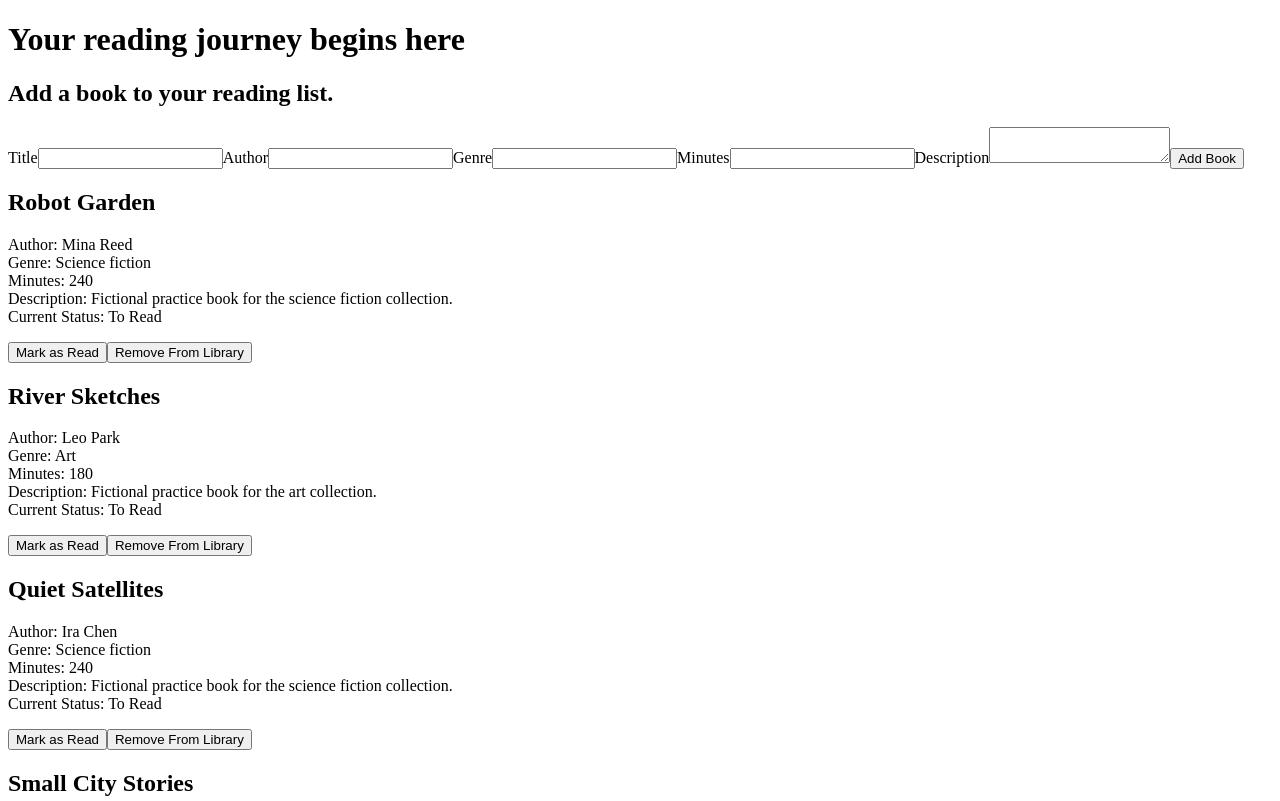
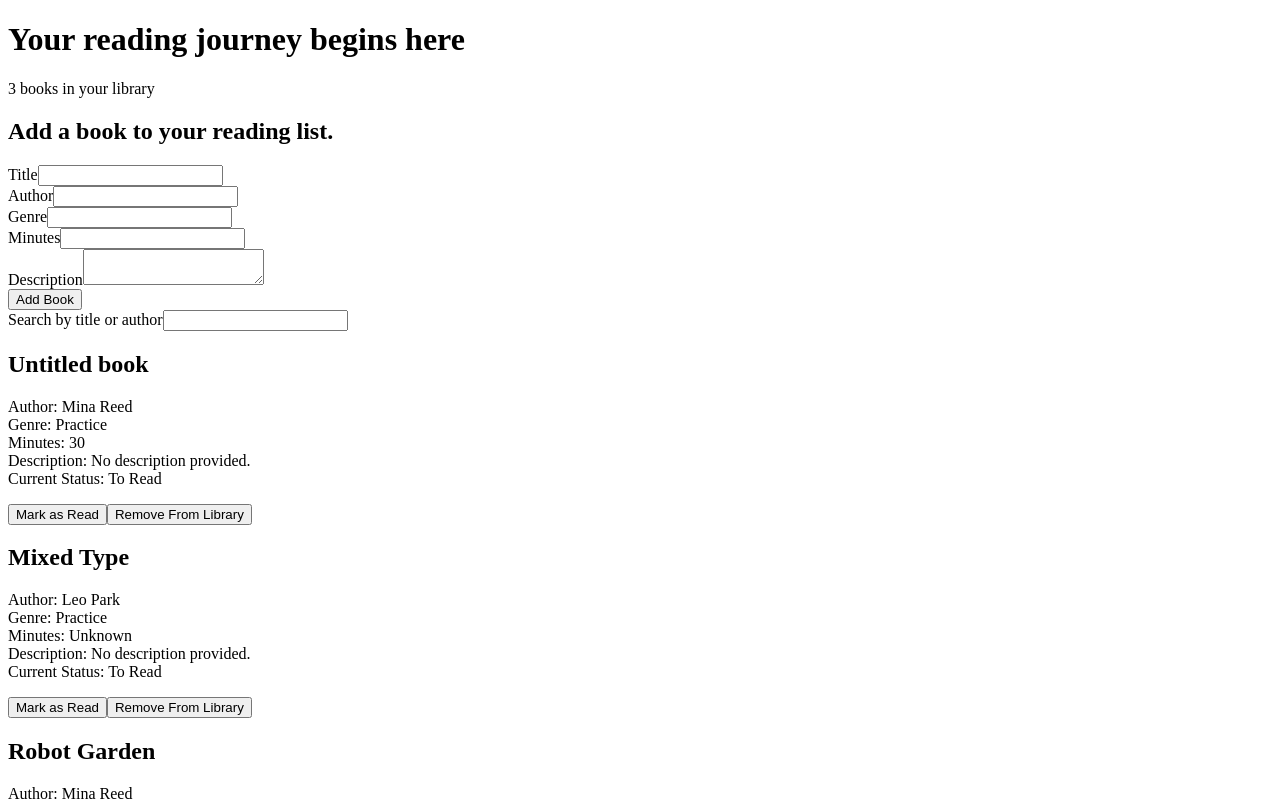
Before and after one commit to javiarnd/cs300-assignment-4, a React (Vite) app: page / in a window 1280 px wide. Shown: the top 801 px of the page. Built offline with nearby package versions, Linux system fonts and the light colour scheme.

Commit message:
feat: functions implemented to deal with edge case data, this is also the first complete working version

```diff
--- a/src/App.jsx
+++ b/src/App.jsx
@@ -3,15 +3,52 @@ import books from '../data/books.json';
 import BookList from './BookList';
 import { useState } from 'react';
 import BookForm from './BookForm';
+import SearchFilter from './SearchFilter';
+import Header from './Header';
+import emptyData from '../data/empty.json';
+import incompleteData from '../data/incomplete.json';
+import boundaryData from '../data/boundary-records.json';
 
-const initialBooks = books.map((book) => ({
-  ...book,
-  status: "To Read"
-}));
+//const sourceData = books;
+//const sourceData = emptyData;
+//const sourceData = incompleteData;
+const sourceData = boundaryData;
+
+function toTitleCase(text) {
+  return text.trim().toLowerCase().split(' ').map((word) => word.charAt(0).toUpperCase() + word.slice(1)).join(' ');
+}
+
+function cleanBook(book) {
+  const minutes = Number(book.minutes);
+
+  return {
+    id: book.id,
+    title: toTitleCase(String(book.title ?? '')) || 'Untitled book',
+    creator: toTitleCase(String(book.creator ?? '')) || 'Unknown author',
+    category: toTitleCase(String(book.category ?? '')) || 'General',
+    minutes: Number.isInteger(minutes) && minutes > 0 ? minutes : 'Unknown',
+    description: String(book.description ?? '').trim() || 'No description provided.',
+    status: 'To Read',
+  };
+}
+
+
+const initialBooks = sourceData.map(cleanBook);
 
 export default function App() {
 
 const [books, setBooks] = useState(initialBooks);
+const [searchText, setSearchText] = useState('');
+
+const search = searchText.trim().toLowerCase();
+  const visibleBooks = books.filter((book) =>
+    (book.title || '').toLowerCase().includes(search) ||
+    (book.creator || '').toLowerCase().includes(search)
+  );
+
+function handleFocusForm() {
+  document.getElementById('title').focus();
+}
 
 function handleRemoveBook(id) {
   setBooks(books.filter((book) => book.id !== id));
@@ -55,14 +92,19 @@ function handleAddBook(newBook){
 
   return (
     <main>
-      <h1>Your reading journey begins here</h1>
+      <Header title="Your reading journey begins here" bookCount={books.length} />
       <BookForm
         onAddBook={handleAddBook}
       />
+      <SearchFilter
+      searchText={searchText} onSearchChange={setSearchText}
+      />
       <BookList
-        books={books}
+        books={visibleBooks}
+        isFiltering={search !== ''}
         onRemove={handleRemoveBook}
         onToggleStatus={handleToggleStatus}
+        onAddClick={handleFocusForm}
       />
     </main>
   );
--- a/src/BookList.jsx
+++ b/src/BookList.jsx
@@ -1,9 +1,9 @@
 import BookCard from './BookCard.jsx';
 import EmptyList from './EmptyList.jsx';
 
-function BookList({books, onRemove, onToggleStatus, onAddClick}) {
+function BookList({books, isFiltering, onRemove, onToggleStatus, onAddClick}) {
     if(books.length === 0){
-        return <EmptyList onAddClick={onAddClick} />;
+        return <EmptyList isFiltering={isFiltering} onAddClick={onAddClick} />;
     }
 
     return (
--- a/src/EmptyList.jsx
+++ b/src/EmptyList.jsx
@@ -1,9 +1,18 @@
-function EmptyList({ onAddClick }){
+function EmptyList({ isFiltering, onAddClick }){
+    if (isFiltering) {
+        return (
+            <article className="empty-list">
+                <h2>No books match your search</h2>
+                <p>Try a different title or author.</p>
+            </article>
+        );
+    }
+
     return (
     <article className="empty-list">
         <h2>No books currently in your list</h2>
         <button type="button" onClick={onAddClick}>
-            Click To Add More
+            Add your first book
         </button>
     </article>
     )
```
Also changed, not shown: src/BookForm.jsx (+5 -5 lines).
